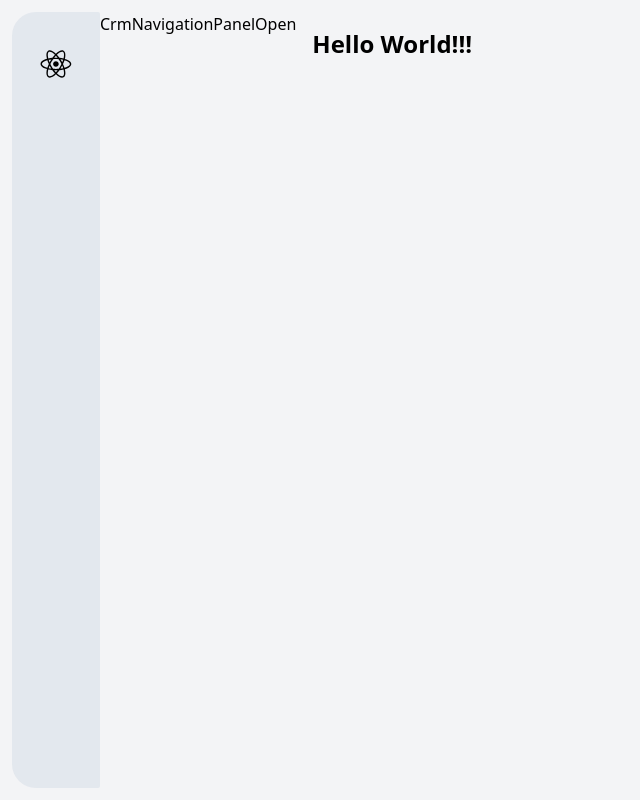
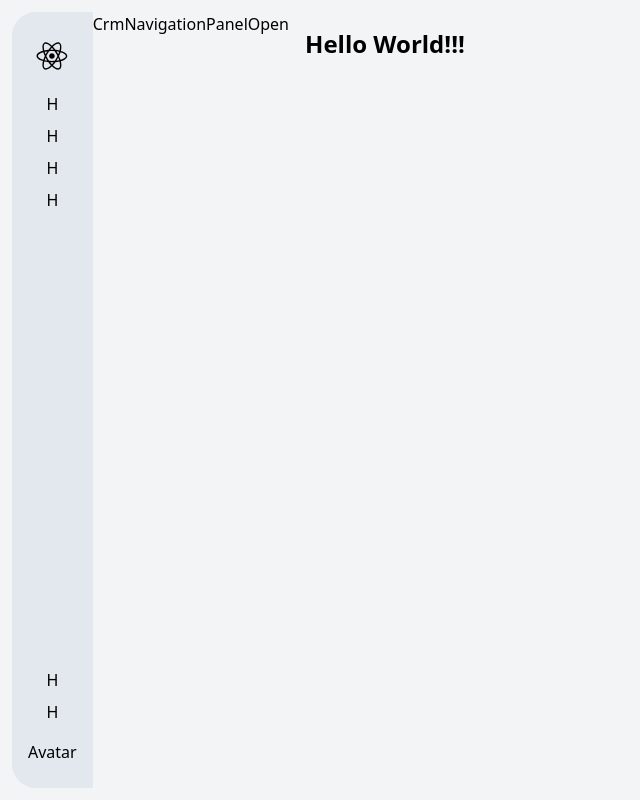
Before and after one commit to DeFosu/CrmNavigationPanel, a React (Vite) app: page / in a window 1280 px wide. Shown: the whole page, without its empty margins (0-640 px from the left). Built offline with nearby package versions, Linux system fonts and the light colour scheme.

Commit message:
feat: Create a grid layout for components on the left side of the panel

```diff
--- a/src/components/CrmNavigationPanel/CrmNavigationPanel.tsx
+++ b/src/components/CrmNavigationPanel/CrmNavigationPanel.tsx
@@ -4,9 +4,22 @@ import Logo from "../Logo/Logo";
 const CrmNavigationPanel: React.FC = () => {
     return (
         <div className="flex">
-            <div className="bg-slate-300/40 px-6 py-8 rounded-l-3xl rounded-r-sm">
-                <div>
+            <div className="bg-slate-300/40 px-4 py-6 rounded-l-3xl rounded-r-sm flex flex-col items-center justify-between">
+                <div className="flex flex-col items-center gap-4">
                     <Logo />
+                    <div className="flex flex-col items-center gap-2">
+                        <div>H</div>
+                        <div>H</div>
+                        <div>H</div>
+                        <div>H</div>
+                    </div>
+                </div>
+                <div className="flex flex-col items-center gap-4">
+                    <div className="flex flex-col items-center gap-2">
+                        <div>H</div>
+                        <div>H</div>
+                    </div>
+                    <div>Avatar</div>
                 </div>
             </div>
             <div>CrmNavigationPanelOpen</div>
```
